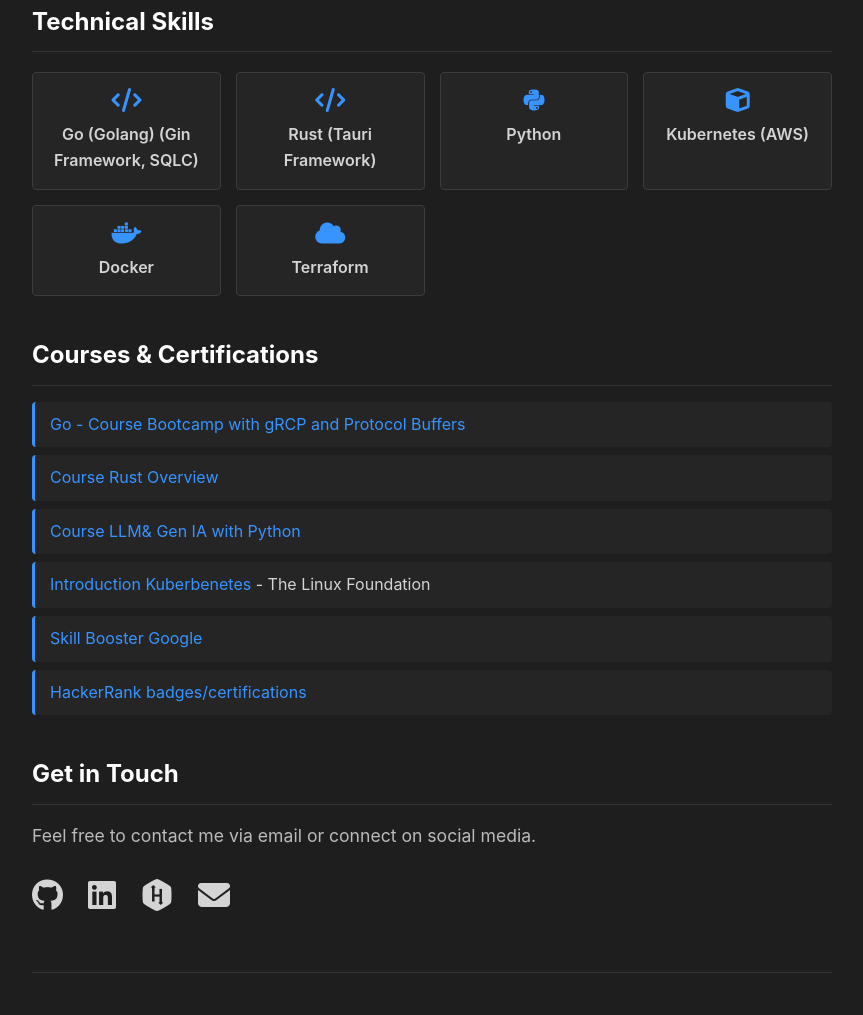
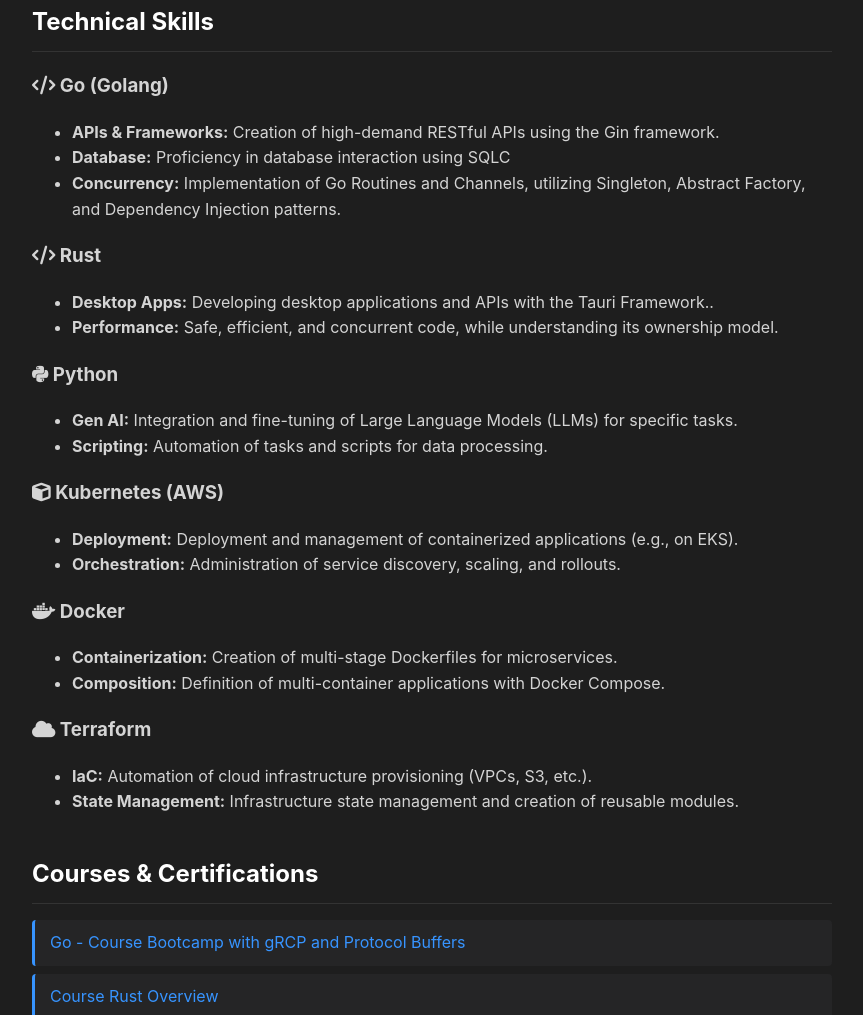
Before and after one commit to MartinPatricio/martinpatricio.github.io, a plain HTML site: page index.html in a window 1280 px wide. Shown: the part 453-1468 px from the top of the page, without its empty margins (208-1071 px from the left). Drawn offline with Linux system fonts and the light colour scheme.

Commit message:
changes technical skills

```diff
--- a/index.html
+++ b/index.html
@@ -23,7 +23,7 @@
             <h1>Martin Patricio</h1>
             <h2>Software Developer Backend Go - Rust - Python</h2>
             <p>
-     Backend engineer proficient in Go (API, Concurrency), Rust (Concurrency, Desktop App), and Python (LLM's), specializing in Infrastructure Automation (Kubernetes, Docker, Terraform).
+    Backend engineer proficient in Go (API, Concurrency), Rust (Concurrency, Desktop App), and Python (LLM's), specializing in Infrastructure Automation (Kubernetes, Docker, Terraform).
     Experienced with development frameworks like Gin (Go) and Tauri (Rust).
             </p>
             <p>
@@ -32,17 +32,70 @@
         </header>
 
         <main>
+            <!-- ===== SECCIÓN DE SKILLS (MODIFICADA) ===== -->
             <section id="skills">
                 <h2>Technical Skills</h2>
-                <div class="skills-grid">
-                    <div class="skill-item"><i class="fa-solid fa-code"></i> Go (Golang) (Gin Framework, SQLC)</div>
-                    <div class="skill-item"><i class="fa-solid fa-code"></i> Rust (Tauri Framework)</div>
-                    <div class="skill-item"><i class="fa-brands fa-python"></i> Python</div>
-                    <div class="skill-item"><i class="fa-solid fa-cube"></i> Kubernetes (AWS)</div>
-                    <div class="skill-item"><i class="fa-brands fa-docker"></i> Docker</div>
-                    <div class="skill-item"><i class="fa-solid fa-cloud"></i> Terraform</div>
+                <div class="skill-list">
+
+                    <!-- Skill 1: Go -->
+                    <div class="skill-entry">
+                        <h3><i class="fa-solid fa-code"></i> Go (Golang)</h3>
+                        <ul>
+                            <li><strong>APIs & Frameworks:</strong> Creation of high-demand RESTful APIs using the Gin framework.</li>
+                            <li><strong>Database:</strong> Proficiency in database interaction using SQLC</li>
+                            <li><strong>Concurrency:</strong> Implementation of Go Routines and Channels, utilizing Singleton, Abstract Factory, and Dependency Injection patterns.</li>
+                        </ul>
+                    </div>
+
+                    <!-- Skill 2: Rust -->
+                    <div class="skill-entry">
+                        <h3><i class="fa-solid fa-code"></i> Rust</h3>
+                        <ul>
+                            <li><strong>Desktop Apps:</strong> Developing desktop applications and APIs with the Tauri Framework..</li>
+                            <li><strong>Performance:</strong> Safe, efficient, and concurrent code, while understanding its ownership model.</li>
+                        </ul>
+                    </div>
+
+                    <!-- Skill 3: Python -->
+                    <div class="skill-entry">
+                        <h3><i class="fa-brands fa-python"></i> Python</h3>
+                        <ul>
+                            <li><strong>Gen AI:</strong> Integration and fine-tuning of Large Language Models (LLMs) for specific tasks.</li>
+                            <li><strong>Scripting:</strong> Automation of tasks and scripts for data processing.</li>
+                        </ul>
+                    </div>
+
+                    <!-- Skill 4: Kubernetes -->
+                    <div class="skill-entry">
+                        <h3><i class="fa-solid fa-cube"></i> Kubernetes (AWS)</h3>
+                        <ul>
+                            <li><strong>Deployment:</strong> Deployment and management of containerized applications (e.g., on EKS).</li>
+                            <li><strong>Orchestration:</strong> Administration of service discovery, scaling, and rollouts.</li>
+                        </ul>
+                    </div>
+
+                    <!-- Skill 5: Docker -->
+                    <div class="skill-entry">
+                         <h3><i class="fa-brands fa-docker"></i> Docker</h3>
+                        <ul>
+                            <li><strong>Containerization:</strong> Creation of multi-stage Dockerfiles for microservices.</li>
+                            <li><strong>Composition:</strong> Definition of multi-container applications with Docker Compose.</li>
+                        </ul>
+                    </div>
+
+                    <!-- Skill 6: Terraform -->
+                    <div class="skill-entry">
+                        <h3><i class="fa-solid fa-cloud"></i> Terraform</h3>
+                        <ul>
+                            <li><strong>IaC:</strong> Automation of cloud infrastructure provisioning (VPCs, S3, etc.).</li>
+                            <li><strong>State Management:</strong> Infrastructure state management and creation of reusable modules.</li>
+                        </ul>
+                    </div>
+
                 </div>
             </section>
+
+            <!-- ===== FIN DE SECCIÓN MODIFICADA ===== -->
 
             <section id="certifications">
                 <h2>Courses & Certifications</h2>
```
